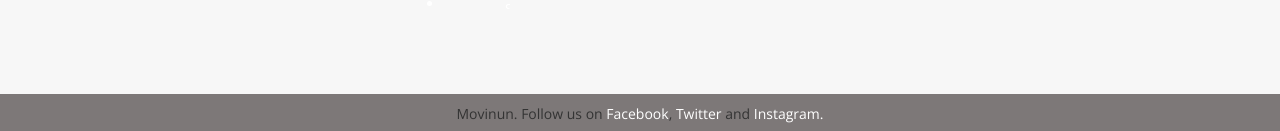
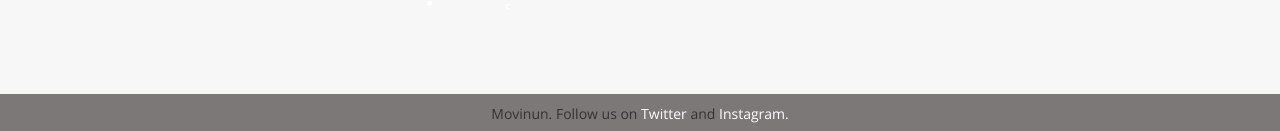
Before and after one commit to ViaCoco/movinun2, a Jekyll site: the page built from index.html, in a window 1280 px wide. Shown: the part 1949-2080 px from the top of the page. Built offline with Jekyll 4.4.1, drawn with Linux system fonts in a browser that asks for light colours; comment, search, counter and statistics services are not loaded.

Commit message:
new text

```diff
--- a/_includes/footer.html
+++ b/_includes/footer.html
@@ -1,3 +1,3 @@
 <footer class="footer">
-			Movinun. Follow us on <a href="https://www.facebook.com/movinun/" target="_blank">Facebook</a>, <a href="https://twitter.com/movinun" target="_blank">Twitter</a> and <a href="https://www.instagram.com/movinun.movinun/" target="_blank">Instagram.</a>
+			Movinun. Follow us on <!--<a href="https://www.facebook.com/movinun/" target="_blank">Facebook</a>,--> <a href="https://twitter.com/movinun" target="_blank">Twitter</a> and <a href="https://www.instagram.com/movinun.movinun/" target="_blank">Instagram.</a>
 </footer>
```
